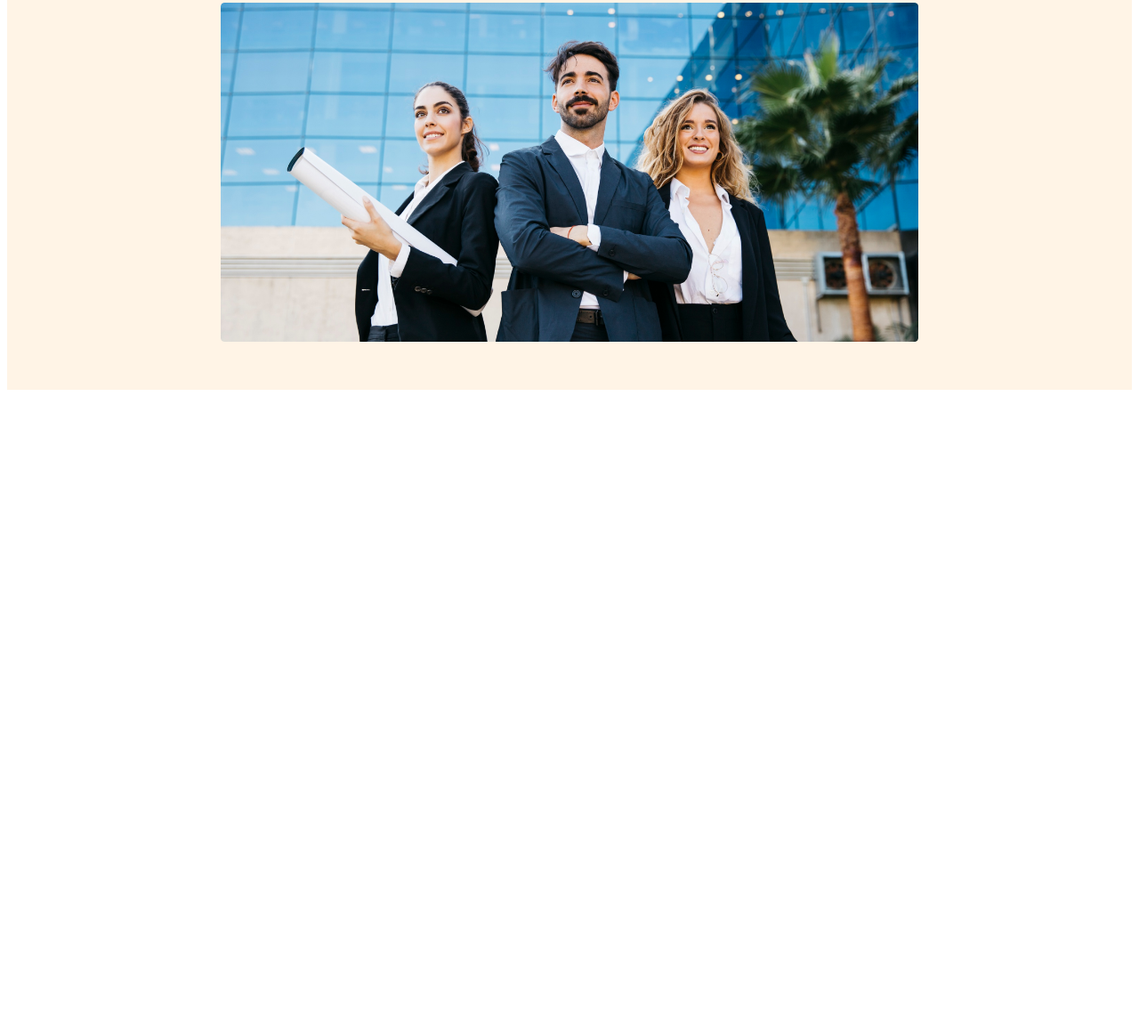
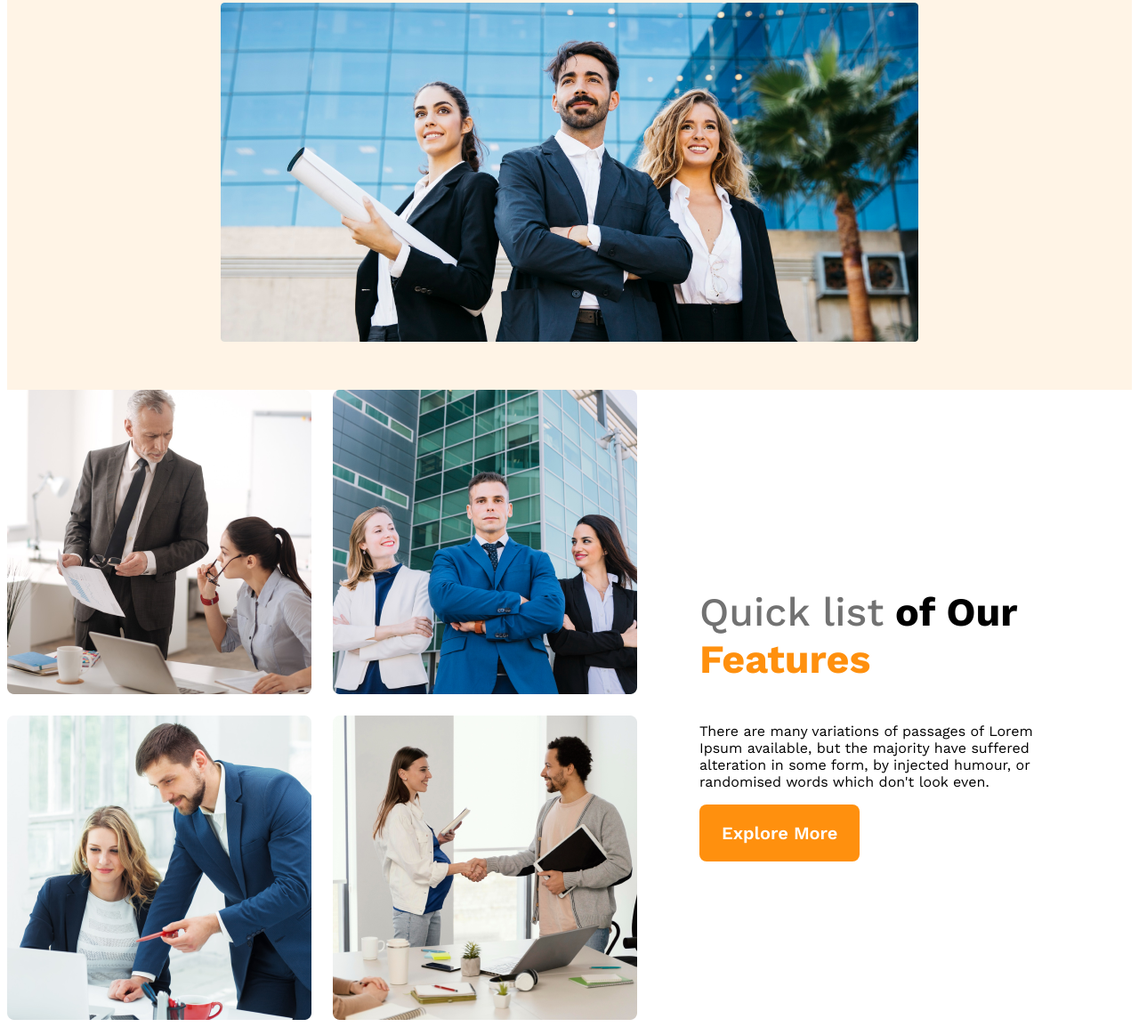
Before and after one commit to AkibKST/g3-architects, a plain HTML site: page index.html in a window 1280 px wide. Shown: the part 573-1727 px from the top of the page at 89% size. Before the commit the page ends 1019 px from the top, so only its background shows below. Drawn offline with nearby package versions, Linux system fonts and the light colour scheme.

Commit message:
features content added

```diff
--- a/index.html
+++ b/index.html
@@ -7,6 +7,7 @@
     <link rel="stylesheet" href="styles/architects.css">
 </head>
 <body>
+    <!-- Header start -->
     <header>
         <nav>
             <h3 class="nav-title">G3 Architects</h3>
@@ -28,8 +29,24 @@
             <img src="images/banner.png" alt="main banner">
         </div>
     </header>
+    <!-- Header end -->
     <main>
-
+        <!-- Teams section start -->
+        <section class="teams-container">
+            <div class="teams-img-container">
+                <img src="images/team1.png" alt="">
+                <img src="images/team2.png" alt="">
+                <img src="images/team3.png" alt="">
+                <img src="images/team4.png" alt="">
+            </div>
+            <div class="teams-content">
+                <h3 class="teams-title"><span class="quick-list">Quick list</span> <span>of Our</span> <span class="text-features">Features</span></h3>
+                <p class="teams-description">
+                    There are many variations of passages of Lorem Ipsum available, but the majority have suffered alteration in some form, by injected humour, or randomised words which don't look even.
+                </p>
+                <button class="btn-primary">Explore More</button>
+            </div>
+        </section>
     </main>
     <footer>
 
--- a/styles/architects.css
+++ b/styles/architects.css
@@ -85,3 +85,34 @@ nav li a{
         flex-direction: column;
     }
 }
+/* Main styles */
+main{
+    max-width: 1440px;
+    margin: 0 auto;
+}
+
+/* Teams styles */
+.teams-container{
+    display: flex;
+    align-items: center;
+}
+.teams-img-container{
+    display: grid;
+    grid-template-columns: repeat(2, 1fr);
+    gap: 1.5rem;
+}
+.teams-content{
+    padding-right: 70px;
+    padding-left: 70px;
+}
+.teams-title{
+    font-size: 2.8rem;
+}
+.teams-title .quick-list{
+    color: #727272;
+    font-weight: 500;
+}
+.teams-title .text-features{
+    color: #FF900E;
+    font-weight: 700;
+}
```
